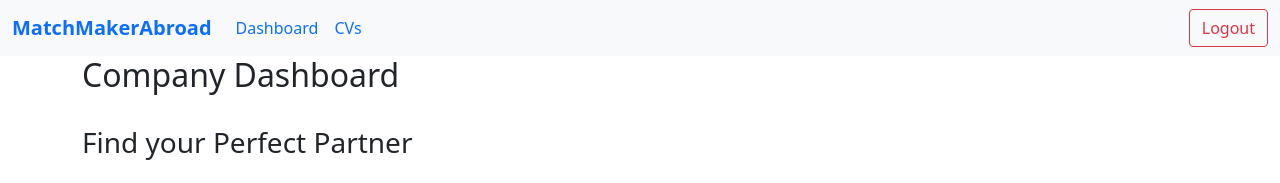
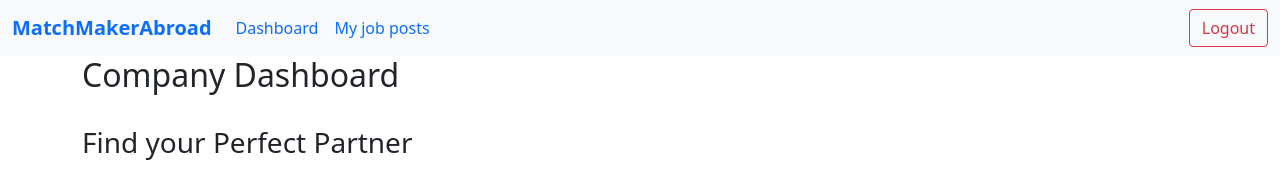
Before and after one commit to racamr/Flask-Web-App, a Flask app: page /companydashboard in a window 1280 px wide. Shown: the top 183 px of the page. Run offline with Flask 3, Linux system fonts and the light colour scheme; some libraries are stand-ins or nearby versions.

Commit message:
Minor edits

```diff
--- a/Website/templates/companydashboard.html
+++ b/Website/templates/companydashboard.html
@@ -19,7 +19,8 @@
           <div class="navbar-nav">
 
             <a class="nav-link" href="/companydashboard">Dashboard</a>
-            <a class="nav-link" href="">CVs</a>
+            <a class="nav-link" href="">My job posts</a>
+
           </div>
 
         </div>
--- a/Website/templates/userdashboard.html
+++ b/Website/templates/userdashboard.html
@@ -13,12 +13,9 @@
         <div class="container-fluid">
           <a class="navbar-brand"><strong>MatchMakerAbroad</strong></a>
 
-          {%if current_user.is_authenticated%}
           <div>
-          <a class="btn btn-outline-danger" href={{url_for('logout')}} type="submit">Logout</a>
+            <a class="btn btn-outline-danger" href={{url_for('logout')}} type="submit">Logout</a>
           </div>
-
-          {%endif %}
 
         </div>
       </nav>
--- a/Website/templates/userdashboardform.html
+++ b/Website/templates/userdashboardform.html
@@ -13,12 +13,12 @@
       <div class="container-fluid">
         <a class="navbar-brand"><strong>MatchMakerAbroad</strong></a>
 
-        {%if current_user.is_authenticated%}
+
         <div>
           <a class="nav-link" href={{url_for('logout')}} style="color:red; background:white; border-style: solid; border-width: thin; border-radius: 5px">Logout </a>
         </div>
 
-        {% endif%}
+
       </div>
     </nav>
   </head>
```
